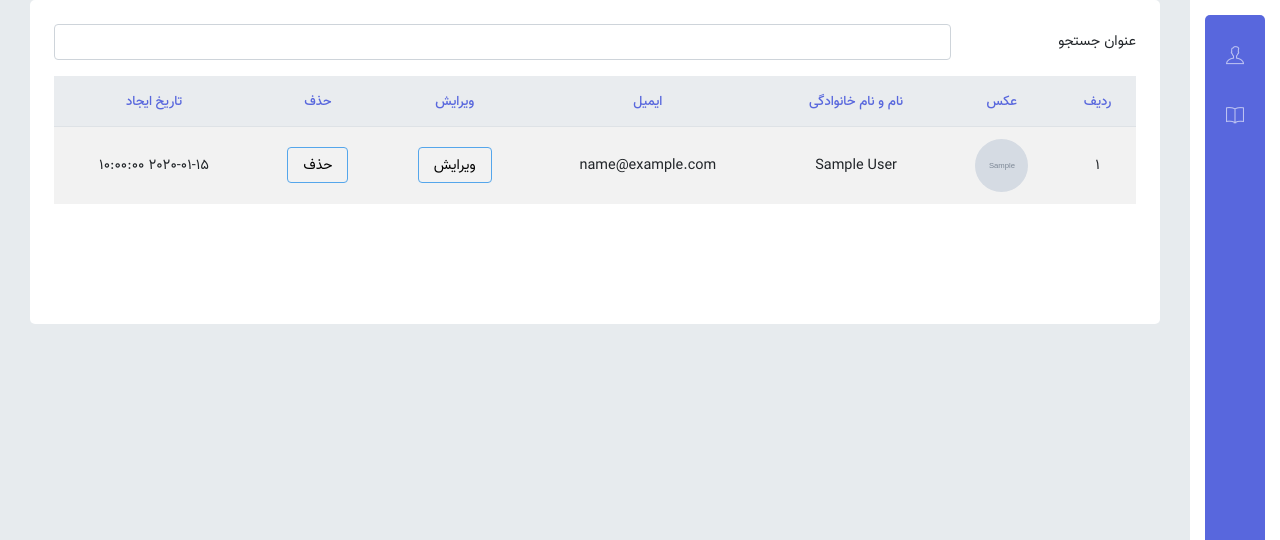
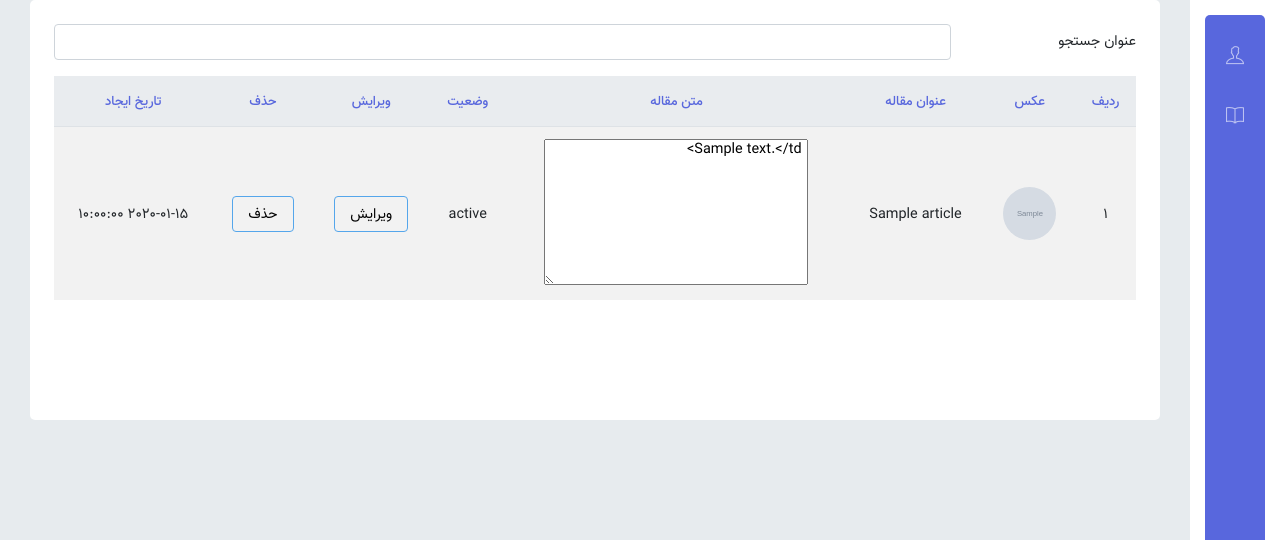
Before and after one commit to sorahiatieh/weblogopanel, a PHP site: page /codeyad-blog/panel/articles/index.php in a window 1280 px wide. Shown: the part 90-630 px from the top of the page. Run offline with PHP 8.4, Linux system fonts and the light colour scheme; the visitor is signed in with stand-in values (Sample User, id 1); tables that the repository leaves empty or names only in its code hold one stand-in row (values such as "Sample post"); grey boxes marked "Sample" are stand-in pictures; some libraries are stand-ins or nearby versions.

Commit message:
change list articles

```diff
--- a/codes/index.php
+++ b/codes/index.php
@@ -1,7 +1,4 @@
 <?php
-
-//echo  "imo_developer";
-
 $servername = "localhost";
 $username = "root";
 $password = "";
--- a/panel/articles/index.php
+++ b/panel/articles/index.php
@@ -1,5 +1,7 @@
 <?php require_once "../../functions/helpers.php" ?>
 <?php require_once "../../functions/users.php" ?>
+<?php require_once "../../functions/articles.php" ?>
+<?php require_once "../../functions/categories.php" ?>
 <?php
 session_start();
 
@@ -7,7 +9,7 @@ if(!isset($_SESSION['user'])){
     header('location: ../auth/login.php');
 }
 
-$users = getAllUsers();
+$articles = getAllArticles();
 ?>
 <?php include "../layouts/head.php" ?>
 <?php include "../layouts/navigation.php" ?>
@@ -27,8 +29,9 @@ $users = getAllUsers();
                     <tr>
                         <th class="text-center align-middle text-primary">ردیف</th>
                         <th class="text-center align-middle text-primary">عکس</th>
-                        <th class="text-center align-middle text-primary">نام و نام خانوادگی</th>
-                        <th class="text-center align-middle text-primary">ایمیل</th>
+                        <th class="text-center align-middle text-primary">عنوان مقاله</th>
+                        <th class="text-center align-middle text-primary">متن مقاله</th>
+                        <th class="text-center align-middle text-primary">وضعیت</th>
                         <th class="text-center align-middle text-primary">ویرایش</th>
                         <th class="text-center align-middle text-primary">حذف</th>
                         <th class="text-center align-middle text-primary">تاریخ ایجاد</th>
@@ -36,27 +39,29 @@ $users = getAllUsers();
                     </thead>
                     <tbody>
                     <?php $i=1 ?>
-                    <?php foreach ($users as $user){ ?>
+                    <?php foreach ($articles as $article){ ?>
                     <tr>
                         <td class="text-center align-middle"><?php echo $i++ ?></td>
                         <td class="text-center align-middle">
                             <figure class="avatar avatar">
-                                <img src="<?php echo asset('images/'. $user->image) ?>" class="rounded-circle" alt="image">
+                                <img src="<?php echo asset('/images/'. $article->image) ?>" class="rounded-circle" alt="image">
                             </figure>
                         </td>
-                        <td class="text-center align-middle"><?php echo $user->name ?></td>
-                        <td class="text-center align-middle"><?php echo $user->email ?></td>
+                        <td class="text-center align-middle"><?php echo $article->title ?></td>
                         <td class="text-center align-middle">
-                            <a class="btn btn-outline-info" href="<?php echo url('/panel/users/edit.php?id=') .$user->id   ?>">
+                            <textarea name="" id="" cols="30" rows="10"> <?php echo $article->body ?></td></textarea>
+                        <td class="text-center align-middle"><?php echo $article->status ?></td>
+                        <td class="text-center align-middle">
+                            <a class="btn btn-outline-info" href="<?php echo url('/panel/articles/edit.php?id=') .$article->id   ?>">
                                 ویرایش
                             </a>
                         </td>
                         <td class="text-center align-middle">
-                            <a class="btn btn-outline-info" href="<?php echo url('/panel/users/delete.php?id=') .$user->id   ?>">
+                            <a class="btn btn-outline-info" href="<?php echo url('/panel/articles/delete.php?id=') .$article->id   ?>">
                                 حذف
                             </a>
                         </td>
-                        <td class="text-center align-middle"><?php echo $user->created_at ?></td>
+                        <td class="text-center align-middle"><?php echo $article->created_at ?></td>
                     </tr>
                     <?php } ?>
                 </table>
--- a/panel/layouts/footer.php
+++ b/panel/layouts/footer.php
@@ -1,6 +1,6 @@
 <script src="<?php echo asset('../panel/vendors/bundle.js')  ?>"></script>
 <script src="<?php echo asset('../panel/vendors/slick/slick.min.js')  ?>"></script>
-<script src="<?php echo asset('../panel/vendors/vmap/jquery.vmap.min.js')  ?>"></script>
+<!--<script src="<?php /*echo asset('../panel/vendors/vmap/jquery.vmap.min.js')  */?>"></script>-->
 <script src="<?php echo asset('../panel/assets/js/app.js')  ?>"></script>
 </body>
 </html>
--- a/panel/layouts/head.php
+++ b/panel/layouts/head.php
@@ -11,7 +11,7 @@
 	<link rel="stylesheet" href="<?php echo asset('../panel/vendors/bundle.css')  ?>" type="text/css">
 	<link rel="stylesheet" href="<?php echo asset('../panel/vendors/slick/slick.css')  ?>">
 	<link rel="stylesheet" href="<?php echo asset('../panel/vendors/slick/slick-theme.css')  ?>">
-	<link rel="stylesheet" href="<?php echo asset('../panel/vendors/vmap/jqvmap.min.css')  ?>">
+	<!--<link rel="stylesheet" href="<?php /*echo asset('../panel/vendors/vmap/jqvmap.min.css')  */?>">-->
 	<link rel="stylesheet" href="<?php echo asset('../panel/assets/css/app.css')  ?>" type="text/css">
 </head>
 <body class="small-navigation">
--- a/panel/users/index.php
+++ b/panel/users/index.php
@@ -41,7 +41,7 @@ $users = getAllUsers();
                         <td class="text-center align-middle"><?php echo $i++ ?></td>
                         <td class="text-center align-middle">
                             <figure class="avatar avatar">
-                                <img src="<?php echo asset('images/'. $user->image) ?>" class="rounded-circle" alt="image">
+                                <img src="<?php echo asset('/images/'. $user->image) ?>" class="rounded-circle" alt="image">
                             </figure>
                         </td>
                         <td class="text-center align-middle"><?php echo $user->name ?></td>
```
Also changed, not shown: images/opl-master-13.jpg (added).
